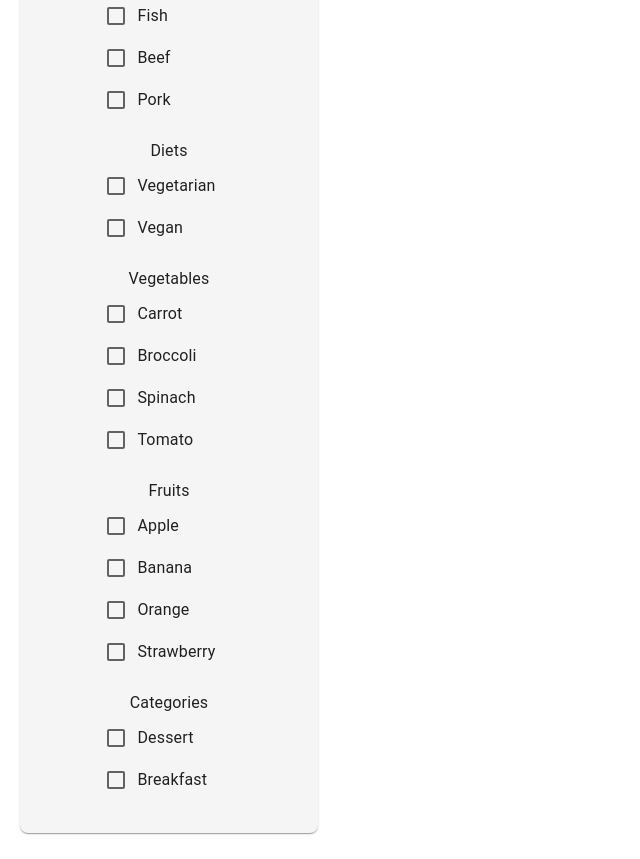
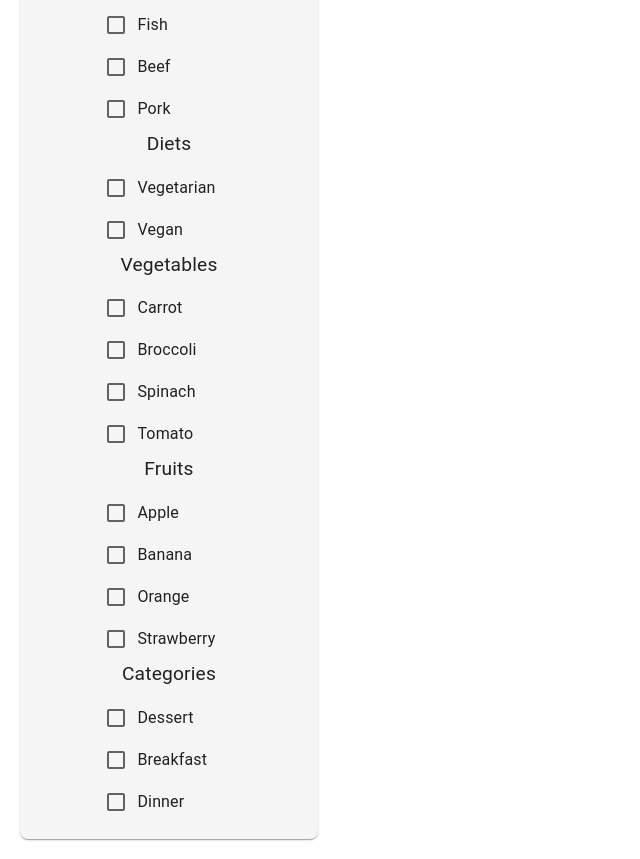
Before and after one commit to Mateusz420/React_project_school, a React (Create React App) app: page / in a window 1280 px wide. Shown: the part 220-1079 px from the top of the page, without its empty margins (0-640 px from the left). Built offline with nearby package versions, Linux system fonts and the light colour scheme; no server answers; a web font is replaced by a local one.

Commit message:
Update FilterTable.js

```diff
--- a/src/FilterTable.js
+++ b/src/FilterTable.js
@@ -1,13 +1,26 @@
 import React from 'react';
-import { FormControl, FormGroup, FormControlLabel, Checkbox, Box, Typography, Paper } from '@mui/material';
+import { FormControl, FormGroup, FormControlLabel, Checkbox, Typography, Paper } from '@mui/material';
+import { styled } from '@mui/system';
+
+const FilterContainer = styled(Paper)`
+  width: 100%;
+  padding: 1rem;
+  box-sizing: border-box;
+  background-color: #f5f5f5;
+  border-radius: 8px;
+`;
+
+const CategoryTitle = styled(Typography)`
+  font-size: 1.2rem;
+  margin-bottom: 0.5rem;
+`;
 
 const FilterTable = ({ filters, handleFilterChange }) => {
   return (
-    <Paper sx={{ width: '100%', padding: '1rem', boxSizing: 'border-box', backgroundColor: '#f5f5f5', borderRadius: '8px' }}>
+    <FilterContainer>
       <Typography variant="h6" gutterBottom>Filter by Ingredient</Typography>
       <FormControl component="fieldset">
-        <Box sx={{ marginBottom: '1rem' }}>
-          <Typography variant="subtitle1">Meats</Typography>
+        <CategoryTitle>Meats</CategoryTitle>
         <FormGroup>
           <FormControlLabel
             control={
@@ -54,9 +67,7 @@ const FilterTable = ({ filters, handleFilterChange }) => {
             label="Pork"
           />
         </FormGroup>
-        </Box>
-        <Box sx={{ marginBottom: '1rem' }}>
-          <Typography variant="subtitle1">Diets</Typography>
+        <CategoryTitle>Diets</CategoryTitle>
         <FormGroup>
           <FormControlLabel
             control={
@@ -81,9 +92,7 @@ const FilterTable = ({ filters, handleFilterChange }) => {
             label="Vegan"
           />
         </FormGroup>
-        </Box>
-        <Box sx={{ marginBottom: '1rem' }}>
-          <Typography variant="subtitle1">Vegetables</Typography>
+        <CategoryTitle>Vegetables</CategoryTitle>
         <FormGroup>
           <FormControlLabel
             control={
@@ -130,9 +139,7 @@ const FilterTable = ({ filters, handleFilterChange }) => {
             label="Tomato"
           />
         </FormGroup>
-        </Box>
-        <Box sx={{ marginBottom: '1rem' }}>
-          <Typography variant="subtitle1">Fruits</Typography>
+        <CategoryTitle>Fruits</CategoryTitle>
         <FormGroup>
           <FormControlLabel
             control={
@@ -179,9 +186,7 @@ const FilterTable = ({ filters, handleFilterChange }) => {
             label="Strawberry"
           />
         </FormGroup>
-        </Box>
-        <Box sx={{ marginBottom: '1rem' }}>
-          <Typography variant="subtitle1">Categories</Typography>
+        <CategoryTitle>Categories</CategoryTitle>
         <FormGroup>
           <FormControlLabel
             control={
@@ -205,10 +210,20 @@ const FilterTable = ({ filters, handleFilterChange }) => {
             }
             label="Breakfast"
           />
+          <FormControlLabel
+            control={
+              <Checkbox
+                checked={filters.dinner}
+                onChange={handleFilterChange}
+                name="dinner"
+                color="primary"
+              />
+            }
+            label="Dinner"
+          />
         </FormGroup>
-        </Box>
       </FormControl>
-    </Paper>
+    </FilterContainer>
   );
 };
 
```
Lines whose indentation alone changed are shown as unchanged.
